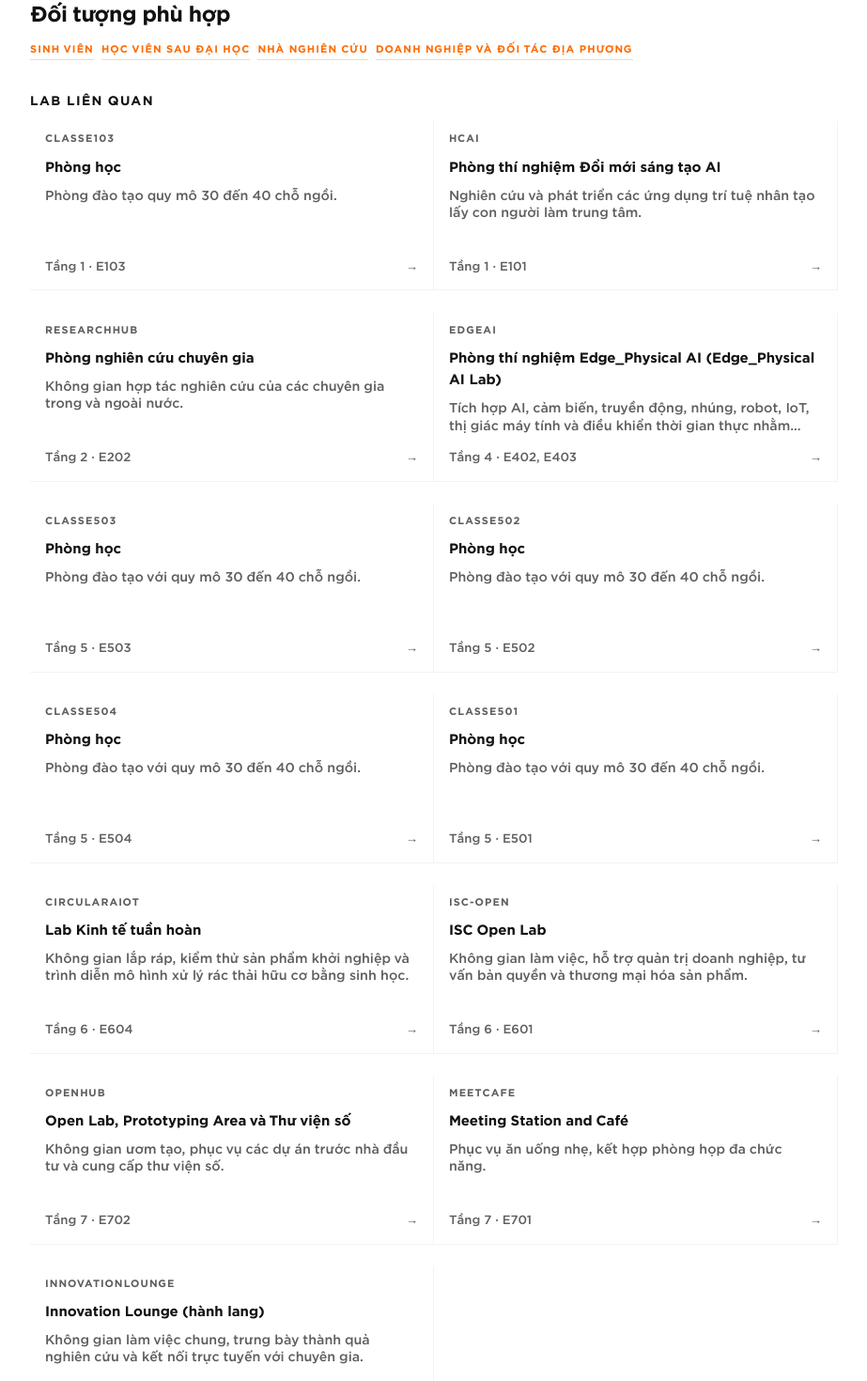
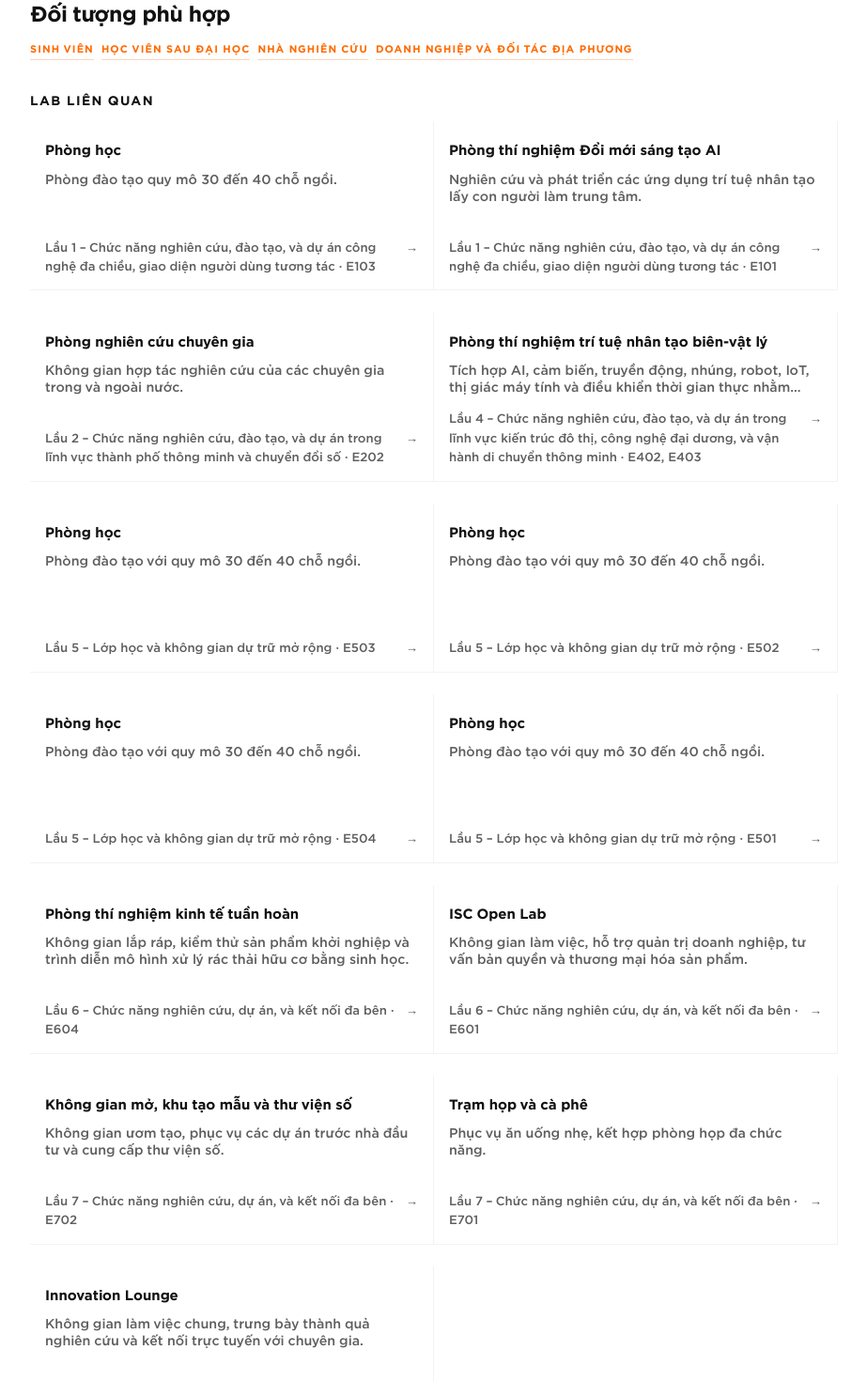
Before and after one commit to taitv-png/Tech-Convergence-Hub, a Next.js app: page /labs/ai-big-data-lab in a window 1280 px wide. Shown: the part 1115-2585 px from the top of the page at 94% size, without its empty margins (336-1259 px from the left). Built offline with nearby package versions, Linux system fonts and the light colour scheme.

Commit message:
fix: add floor labels for labs and update related components

```diff
--- a/app/labs/[slug]/page.tsx
+++ b/app/labs/[slug]/page.tsx
@@ -2,7 +2,7 @@ import Link from "next/link";
 import { notFound } from "next/navigation";
 import { Footer } from "@/components/Footer";
 import { Header } from "@/components/Header";
-import { labs } from "../../../data/labs";
+import { floorLabels, labs } from "../../../data/labs";
 
 type Props = { params: Promise<{ slug: string }> };
 
@@ -26,6 +26,7 @@ export default async function LabDetailPage({ params }: Props) {
 	if (!lab) notFound();
 
 	const related = labs.filter((x) => x.cluster === lab.cluster && x.id !== lab.id);
+	const floorLabel = floorLabels[lab.floor] ?? `Lầu ${lab.floor}`;
 	const capabilities =
 		lab.capabilities ?? [
 			`Phát triển và kiểm thử giải pháp trong cụm ${lab.cluster}`,
@@ -61,7 +62,7 @@ export default async function LabDetailPage({ params }: Props) {
 					<div className="lab-detail-shell">
 						<aside className="panel lab-detail-side">
 							<h3 style={{ marginTop: 16 }}>
-								{lab.room} · Tầng {lab.floor}
+								{lab.room} · {floorLabel}
 							</h3>
 							<div className="chip-row">
 								<span className="chip">{lab.cluster}</span>
@@ -151,11 +152,10 @@ export default async function LabDetailPage({ params }: Props) {
 								<div className="lab-directory-grid related-labs-grid">
 									{related.map((x) => (
 										<Link className="lab-directory-card" href={`/labs/${x.id}`} key={x.id}>
-											<span className="code">{x.code}</span>
 											<h3>{x.name}</h3>
 											<p>{x.desc}</p>
 											<div className="meta">
-												<span>Tầng {x.floor} · {x.room}</span>
+												<span>{floorLabels[x.floor] ?? `Lầu ${x.floor}`} · {x.room}</span>
 												<span>→</span>
 											</div>
 										</Link>
--- a/components/LabDirectory.tsx
+++ b/components/LabDirectory.tsx
@@ -1,5 +1,5 @@
 import Link from "next/link";
-import { labs } from "../data/labs";
+import { floorLabels, labs } from "../data/labs";
 
 type LabDirectoryProps = {
 	showHeader?: boolean;
@@ -21,6 +21,7 @@ export function LabDirectory({ showHeader = true }: LabDirectoryProps) {
 								<div className="lab-frame-media" aria-hidden="true" />
 								<div className="lab-frame-overlay">
 									<h3>{l.name}</h3>
+									<p className="lab-floor-label">{floorLabels[l.floor] ?? `Lầu ${l.floor}`}</p>
 									<p>{l.desc}</p>
 									<div className="chip-row">
 										{l.tech.slice(0, 3).map((tech) => (
--- a/data/labs.ts
+++ b/data/labs.ts
@@ -31,6 +31,17 @@ export type NewsItem = {
   date: string;
   title: string;
   excerpt: string;
+};
+
+export const floorLabels: Record<string, string> = {
+  "0": "Tầng trệt – Không gian trưng bày và ứng dụng các sản phẩm công nghệ kích cỡ lớn",
+  "1": "Lầu 1 – Chức năng nghiên cứu, đào tạo, và dự án công nghệ đa chiều, giao diện người dùng tương tác",
+  "2": "Lầu 2 – Chức năng nghiên cứu, đào tạo, và dự án trong lĩnh vực thành phố thông minh và chuyển đổi số",
+  "3": "Lầu 3 – Chức năng nghiên cứu, đào tạo, và dự án trong lĩnh vực robotics, sản xuất và giám sát công nghiệp",
+  "4": "Lầu 4 – Chức năng nghiên cứu, đào tạo, và dự án trong lĩnh vực kiến trúc đô thị, công nghệ đại dương, và vận hành di chuyển thông minh",
+  "5": "Lầu 5 – Lớp học và không gian dự trữ mở rộng",
+  "6": "Lầu 6 – Chức năng nghiên cứu, dự án, và kết nối đa bên",
+  "7": "Lầu 7 – Chức năng nghiên cứu, dự án, và kết nối đa bên",
 };
 
 const doiTuongMacDinh = [
@@ -274,7 +285,7 @@ export const labs: Lab[] = [
   taoLab({
     id: "smart-city-lab",
     code: "SmartCity",
-    name: "Phòng nghiên cứu Smart City",
+    name: "Phòng nghiên cứu đô thị thông minh",
     room: "E204",
     floor: "2",
     cluster: "Đô thị thông minh và hệ thống đô thị",
@@ -307,18 +318,29 @@ export const labs: Lab[] = [
   taoLab({
     id: "space-ocean-robotics-lab",
     code: "SpaceOceanBot",
-    name: "Phòng thí nghiệm robot không gian và Phòng thí nghiệm Robot đại dương",
+    name: "Phòng thí nghiệm robot không gian",
     room: "E302",
     floor: "3",
     cluster: "Robot và hệ thống tự hành",
-    desc: "Nghiên cứu và thực nghiệm các thiết bị bay không người lái cùng các phương tiện tự hành dưới nước.",
-    tech: ["Drone nghiên cứu", "ROV/AUV", "Bệ thử nghiệm", "Hệ thống điều khiển tự hành"],
-    apps: ["Robot không người lái", "Robot dưới nước"],
+    desc: "Nghiên cứu, giảng dạy về các loại robot di động, xe tự hành (AGV, AMR). Không gian này cung cấp môi trường thực nghiệm đa địa hình cùng hệ thống máy tính cấu hình cao để phát triển thuật toán điều khiển, thị giác máy tính và tích hợp cảm biến thông minh (LiDAR, GPS, IMU) trong vận hành tự động.",
+    tech: ["Các robot di động (wheeled, tracked, legged)", "Drone nghiên cứu", "Camera, LiDAR, IMU, GPS, cảm biến siêu âm", "Phần mềm ROS/ROS2, Gazebo, MATLAB/Simulink"],
+    apps: ["Nghiên cứu robot", "Đào tạo điều khiển tự hành"],
+  }),
+  taoLab({
+    id: "ocean-robotics-lab",
+    code: "OceanRobot",
+    name: "Phòng thí nghiệm robot đại dương",
+    room: "",
+    floor: "3",
+    cluster: "Robot và hệ thống tự hành",
+    desc: "Nghiên cứu, thử nghiệm các phương tiện tự hành và điều khiển từ xa dưới nước (AUV, ROV) tích hợp công nghệ định vị, viễn thám và giao tiếp dưới nước nhằm phục vụ đào tạo và phát triển robot trong môi trường biển thực tế.",
+    tech: ["Phương tiện tự hành dưới nước, mặt đất, trên không (UGV, UAV, AUV)", "Phương tiện điều khiển từ xa (ROV)", "Hệ thống định vị và điều khiển", "Mạng lưới cảm biến hải dương học"],
+    apps: ["Robot dưới nước", "Nghiên cứu robot"],
   }),
   taoLab({
     id: "industrial-production-line-lab",
     code: "MPSLine",
-    name: "Phòng thực hành Dây chuyền sản xuất công nghiệp",
+    name: "Phòng thực hành dây chuyền sản xuất công nghiệp",
     room: "E304",
     floor: "3",
     cluster: "Tự động hóa công nghiệp và IoT",
@@ -329,18 +351,29 @@ export const labs: Lab[] = [
   taoLab({
     id: "embedded-iot-process-lab",
     code: "EmbedProcess",
-    name: "Phòng thí nghiệm Hệ thống Nhúng và IoT, cùng Phòng thí nghiệm Điều khiển quá trình và mạng truyền thông công nghiệp",
+    name: "Phòng thí nghiệm Hệ thống Nhúng và IoT",
     room: "E301",
     floor: "3",
     cluster: "Tự động hóa công nghiệp và IoT",
-    desc: "Nghiên cứu, giảng dạy về hệ thống nhúng, Internet vạn vật, tự động hóa và mạng truyền thông công nghiệp.",
-    tech: ["Vi điều khiển", "Gateway IoT", "PLC/SCADA", "Mạng công nghiệp"],
+    desc: "Phòng thí nghiệm tập trung nghiên cứu và giảng dạy về điện tử công suất, vi điều khiển và hệ thống nhúng, phát triển các ứng dụng Internet vạn vật (IoT).",
+    tech: ["Bộ thiết bị thực hành với SIMATIC S7-1500", "Cáp dữ liệu I/O (IEEE 488)", "Bộ thiết bị RFID", "Cảm biến thông minh IO-Link"],
+    apps: ["Nghiên cứu hệ thống nhúng", "Đào tạo mạng công nghiệp"],
+  }),
+  taoLab({
+    id: "process-control-industrial-network-lab",
+    code: "ProcessControl",
+    name: "Phòng thí nghiệm điều khiển quá trình và mạng truyền thông công nghiệp",
+    room: "",
+    floor: "3",
+    cluster: "Tự động hóa công nghiệp và IoT",
+    desc: "Nghiên cứu và giảng dạy về hệ thống tự động hóa, điều khiển thông minh và các giao thức mạng truyền thông công nghiệp, kết hợp với hệ thống MPS và các hệ thống giám sát công nghiệp.",
+    tech: ["PLC (Siemens, Mitsubishi, Schneider)", "Bộ mô hình quá trình (bồn nước, nhiệt độ, áp suất)", "HMI, màn hình giám sát", "Switch công nghiệp, module mạng"],
     apps: ["Nghiên cứu hệ thống nhúng", "Đào tạo mạng công nghiệp"],
   }),
   taoLab({
     id: "edge-physical-ai-lab",
     code: "EdgeAI",
-    name: "Phòng thí nghiệm Edge_Physical AI (Edge_Physical AI Lab)",
+    name: "Phòng thí nghiệm trí tuệ nhân tạo biên-vật lý",
     room: "E402, E403",
     floor: "4",
     cluster: "Đổi mới sáng tạo và thương mại hóa",
@@ -351,7 +384,7 @@ export const labs: Lab[] = [
   taoLab({
     id: "ai-big-data-lab",
     code: "AIBigData",
-    name: "Phòng thí nghiệm nghiên cứu AI và Big Data",
+    name: "Phòng thí nghiệm nghiên cứu trí tuệ nhân tạo và dữ liệu lớn",
     room: "E402, E403",
     floor: "4",
     cluster: "Đổi mới sáng tạo và thương mại hóa",
@@ -362,24 +395,68 @@ export const labs: Lab[] = [
   taoLab({
     id: "ocean-monitoring-planning-energy-lab",
     code: "OceanPlanning",
-    name: "Phòng thí nghiệm Quan trắc và Quy hoạch Không gian Biển, Phòng thí nghiệm vật lý đại dương và Phòng thí nghiệm Năng lượng tái tạo đại dương",
+    name: "Phòng thí nghiệm Dữ liệu – Quy hoạch – Giám sát Hệ thống Biển và Vùng Bờ",
     room: "E404",
     floor: "4",
     cluster: "Biển, ven bờ và năng lượng",
-    desc: "Giám sát đại dương, quy hoạch không gian biển, mô phỏng vật lý đại dương và thử nghiệm công nghệ năng lượng tái tạo biển.",
-    tech: ["Hệ quan trắc biển", "GIS biển", "Mô phỏng vật lý đại dương", "Thiết bị thử nghiệm năng lượng biển"],
-    apps: ["Quan trắc đại dương", "Quy hoạch biển", "Năng lượng tái tạo biển"],
+    desc: "Nghiên cứu, đào tạo và phát triển các hệ thống mạng lưới cảm biến hải dương học và công nghệ viễn thám để quan trắc môi trường và giám sát tài nguyên biển theo thời gian thực. Dựa trên dữ liệu thực địa, hệ thống ứng dụng GIS, AI và các mô hình hỗ trợ ra quyết định (DSS) để thực hiện quy hoạch không gian biển và vùng bờ bền vững theo mô hình hợp tác đa ngành.",
+    tech: ["Hệ thống thông tin địa lý (GIS)", "Công nghệ thực tế tăng cường (Augmented Reality)", "Công cụ không gian (bản đồ, atlas, story maps) bao gồm máy in, bàn cảm ứng", "Hệ thống IoT cảm biến gần bờ"],
+    apps: ["Quan trắc đại dương", "Quy hoạch biển"],
+  }),
+  taoLab({
+    id: "ocean-physics-lab",
+    code: "OceanPhysics",
+    name: "Phòng thí nghiệm vật lý đại dương",
+    room: "",
+    floor: "4",
+    cluster: "Biển, ven bờ và năng lượng",
+    desc: "Nghiên cứu và mô phỏng các hiện tượng vật lý đại dương thông qua các hệ thống đo lường dao động, độ nhớt chất lỏng, đào tạo thực hành chuyên sâu về cơ học chất lỏng và động lực học vùng ven biển, cung cấp nền tảng vật lý nền móng cho các nghiên cứu về công trình và năng lượng biển.",
+    tech: ["Hệ dụng cụ đo cơ bản", "Hệ xác định giao động", "Hệ xác định độ nhớt của chất lỏng", "Hệ đo bằng mạch cầu Witson"],
+    apps: ["Quan trắc đại dương", "Mô phỏng"],
+  }),
+  taoLab({
+    id: "ocean-renewable-energy-lab",
+    code: "ORE",
+    name: "Phòng thí nghiệm năng lượng tái tạo đại dương",
+    room: "",
+    floor: "4",
+    cluster: "Biển, ven bờ và năng lượng",
+    desc: "Nghiên cứu, đào tạo và thử nghiệm các công nghệ khai thác năng lượng từ đại dương như năng lượng sóng (WEC), thủy triều (TEC), dòng hải lưu và chênh lệch nhiệt độ/độ mặn.",
+    tech: ["Mô hình thử nghiệm WEC, TEC quy mô phòng thí nghiệm.", "Bể thử nghiệm sóng - dòng chảy nhỏ.", "Hệ đo công suất, lực, hiệu suất.", "Hệ thống DAQ và SCADA giám sát."],
+    apps: ["Năng lượng tái tạo biển", "Thử nghiệm"],
   }),
   taoLab({
     id: "smart-port-mobility-rail-lab",
     code: "PortMoveRail",
-    name: "Phòng thí nghiệm Logistics Cảng biển thông minh, Phòng thí nghiệm Di chuyển thông minh và Phòng thí nghiệm Hệ thống Đường sắt",
+    name: "Phòng thí nghiệm logistics cảng biển thông minh",
     room: "E401",
     floor: "4",
     cluster: "Đô thị thông minh và hệ thống đô thị",
-    desc: "Nghiên cứu tối ưu hóa vận hành cảng biển, giao thông đô thị và đào tạo vận hành hệ thống đường sắt.",
-    tech: ["Mô phỏng logistics cảng", "Phân tích giao thông", "Mô hình hệ thống đường sắt", "Bảng điều hành"],
-    apps: ["Logistics thông minh", "Di chuyển thông minh", "Đào tạo vận hành đường sắt"],
+    desc: "Nghiên cứu và đào tạo về quản lý chuỗi cung ứng, điều độ bến bãi và tối ưu hóa vận hành cảng thông qua hệ thống quản lý điều hành cảng (TOS) và công nghệ bản sao số (Digital Twin), kết hợp các mô hình hệ thống điều khiển, bến bãi và luân chuyển hàng hóa.",
+    tech: ["Mô hình & thiết bị mô phỏng", "Mô hình cảng container thu nhỏ (bến tàu - bãi container - cổng cảng)", "Mô hình cẩu bờ (STS), cẩu RTG/RMG, AGV/AMR thu nhỏ", "Băng tải - conveyor container mini"],
+    apps: ["Logistics thông minh", "Vận hành cảng"],
+  }),
+  taoLab({
+    id: "smart-mobility-lab",
+    code: "SmartMobility",
+    name: "Phòng thí nghiệm di chuyển thông minh",
+    room: "",
+    floor: "4",
+    cluster: "Đô thị thông minh và hệ thống đô thị",
+    desc: "Phòng thí nghiệm nghiên cứu - living lab tập trung vào giao thông đô thị, an toàn và phát triển bền vững dựa trên dữ liệu. Lab kết hợp mô phỏng, dữ liệu thực và nền tảng số để hỗ trợ hoạch định và chính sách dựa trên bằng chứng.",
+    tech: ["Simulation & VR/AR Systems", "AI Traffic Camera", "Bộ GPS Tracker", "Sa bàn tích hệ thống mô phỏng giao thông"],
+    apps: ["Di chuyển thông minh", "Mô phỏng"],
+  }),
+  taoLab({
+    id: "rail-systems-lab",
+    code: "RailSystems",
+    name: "Phòng thí nghiệm hệ thống đường sắt",
+    room: "",
+    floor: "4",
+    cluster: "Đô thị thông minh và hệ thống đô thị",
+    desc: "Nghiên cứu và đào tạo vận hành, bảo trì và cấp chứng nhận cơ bản cho sinh viên, kỹ thuật viên ngành đường sắt dựa trên các kịch bản vận hành, sự cố và an toàn trong môi trường mô phỏng.",
+    tech: ["Máy Trạm Hiệu Suất Cao", "Màn Hình Điều Hành", "Sa bàn hệ thống đường sắt", "Bàn Điều Hành Mô Phỏng Điều Khiển và Vận Hành Đa Phương Tiện"],
+    apps: ["Đào tạo vận hành đường sắt", "Mô phỏng"],
   }),
   taoLab({
     id: "classroom-e503",
@@ -428,7 +505,7 @@ export const labs: Lab[] = [
   taoLab({
     id: "security-lab",
     code: "CyberRange",
-    name: "Lab chương trình An toàn thông tin",
+    name: "Phòng thí nghiệm an toàn thông tin",
     room: "E602",
     floor: "6",
     cluster: "An toàn thông tin và hạ tầng số",
@@ -439,7 +516,7 @@ export const labs: Lab[] = [
   taoLab({
     id: "security-lab-extra",
     code: "CyberRange2",
-    name: "Lab chương trình An toàn thông tin",
+    name: "Phòng thí nghiệm an toàn thông tin",
     room: "E603",
     floor: "6",
     cluster: "An toàn thông tin và hạ tầng số",
@@ -450,7 +527,7 @@ export const labs: Lab[] = [
   taoLab({
     id: "circular-economy-lab",
     code: "CircularAIoT",
-    name: "Lab Kinh tế tuần hoàn",
+    name: "Phòng thí nghiệm kinh tế tuần hoàn",
     room: "E604",
     floor: "6",
     cluster: "Đổi mới sáng tạo và thương mại hóa",
@@ -472,7 +549,7 @@ export const labs: Lab[] = [
   taoLab({
     id: "open-lab-prototyping-library",
     code: "OpenHub",
-    name: "Open Lab, Prototyping Area và Thư viện số",
+    name: "Không gian mở, khu tạo mẫu và thư viện số",
     room: "E702",
     floor: "7",
     cluster: "Đổi mới sáng tạo và thương mại hóa",
@@ -483,7 +560,7 @@ export const labs: Lab[] = [
   taoLab({
     id: "meeting-station-cafe",
     code: "MeetCafe",
-    name: "Meeting Station and Café",
+    name: "Trạm họp và cà phê",
     room: "E701",
     floor: "7",
     cluster: "Đổi mới sáng tạo và thương mại hóa",
@@ -494,7 +571,7 @@ export const labs: Lab[] = [
   taoLab({
     id: "innovation-lounge",
     code: "InnovationLounge",
-    name: "Innovation Lounge (hành lang)",
+    name: "Innovation Lounge",
     room: "E7 Hall",
     floor: "7",
     cluster: "Đổi mới sáng tạo và thương mại hóa",
```
Also changed, not shown: components/OrbitMap.tsx (+3 -5 lines).
